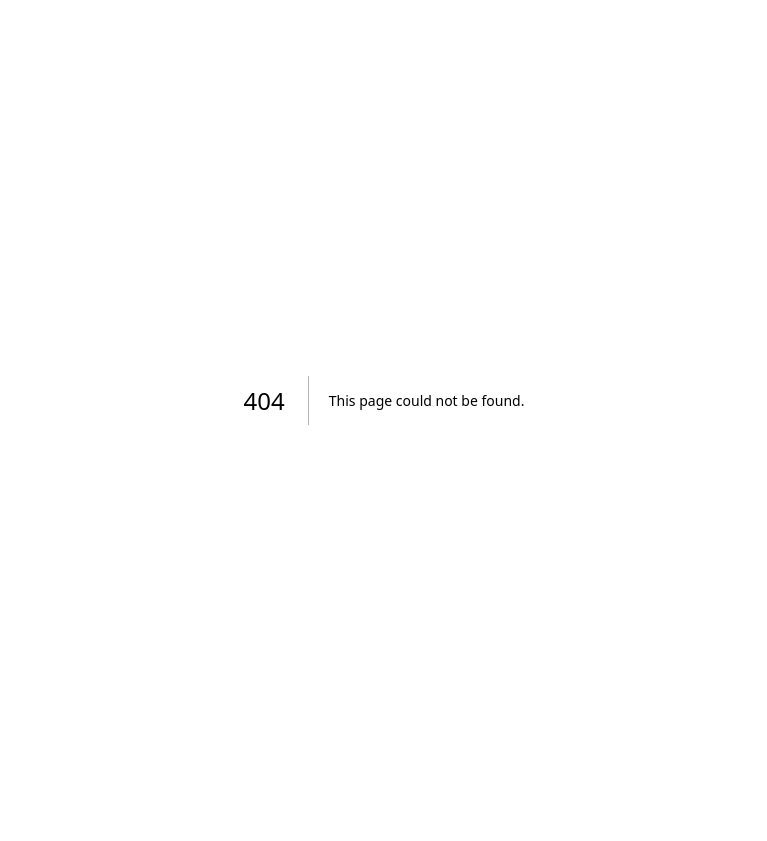
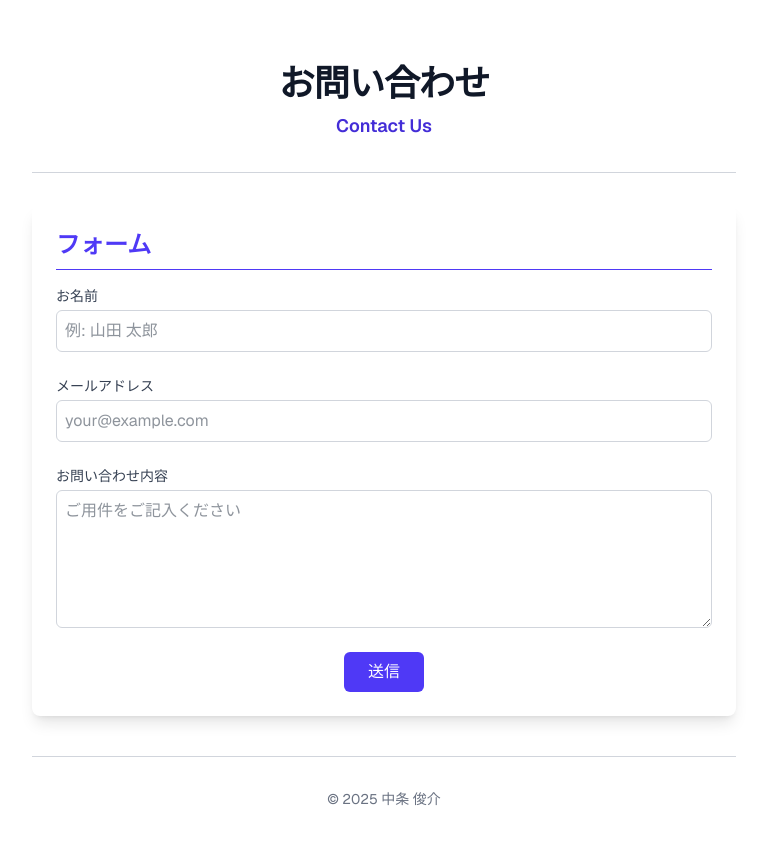
Before and after one commit to IshidaHibiki0810/test-sanctum-system, a Next.js app: page /contact in a window 1280 px wide. Before the commit this address had no page. Shown: the whole page, without its empty margins (256-1023 px from the left). Before the commit the page ends 800 px from the top, so only its background shows below. Built offline with nearby package versions, Linux system fonts and the light colour scheme.

Commit message:
ページ追加

```diff
--- /dev/null
+++ b/app/blog/page.tsx
@@ -0,0 +1,63 @@
+// app/blog/page.tsx
+
+import React from "react";
+
+interface BlogPost {
+  title: string;
+  date: string;
+  summary: string;
+}
+
+const blogPosts: BlogPost[] = [
+  {
+    title: "初めてのNext.js開発",
+    date: "2025-12-01",
+    summary: "Next.jsを使ったプロジェクトの立ち上げ方法や、App Routerの基本を紹介します。",
+  },
+  {
+    title: "Tailwind CSSで効率的にデザイン",
+    date: "2025-12-05",
+    summary: "ユーティリティクラスを活用して、レスポンシブで美しいUIを素早く構築する方法。",
+  },
+  {
+    title: "SQLiteとTurso DBの使い分け",
+    date: "2025-12-10",
+    summary: "軽量なSQLiteとクラウド対応のTurso DBをどう使い分けるかを解説します。",
+  },
+];
+
+export default function BlogPage() {
+  return (
+    <main className="container mx-auto p-4 md:p-8 max-w-3xl font-sans text-gray-800">
+      {/* ヘッダー */}
+      <header className="py-8 border-b border-gray-300 mb-8 text-center">
+        <h1 className="text-4xl font-extrabold tracking-tight text-gray-900">
+          ブログ
+        </h1>
+        <p className="text-lg mt-2 text-indigo-700 font-semibold">
+          Blog Posts
+        </p>
+      </header>
+
+      {/* 記事一覧 */}
+      <section className="space-y-8">
+        {blogPosts.map((post, index) => (
+          <article key={index} className="p-6 bg-white shadow rounded-lg">
+            <h2 className="text-2xl font-bold text-indigo-600 mb-2">
+              {post.title}
+            </h2>
+            <p className="text-sm text-gray-500 mb-4">{post.date}</p>
+            <p className="text-base text-gray-700">{post.summary}</p>
+          </article>
+        ))}
+      </section>
+
+      {/* フッター */}
+      <footer className="pt-8 border-t border-gray-300 text-center mt-10">
+        <p className="text-sm text-gray-500">
+          © {new Date().getFullYear()} 中条 俊介
+        </p>
+      </footer>
+    </main>
+  );
+}
--- /dev/null
+++ b/app/contact/page.tsx
@@ -0,0 +1,115 @@
+// app/contact/page.tsx
+
+"use client"; // ← フォーム送信処理を行うのでクライアントコンポーネント化が必要
+
+import React, { useState } from "react";
+
+export default function ContactPage() {
+  // ★ 追加: 入力値を管理するための useState フック
+  const [name, setName] = useState("");
+  const [email, setEmail] = useState("");
+  const [message, setMessage] = useState("");
+
+  // ★ 追加: フォーム送信処理
+  async function handleSubmit(e: React.FormEvent) {
+    e.preventDefault();
+    const res = await fetch("/api/contact", {
+      method: "POST",
+      headers: { "Content-Type": "application/json" },
+      body: JSON.stringify({ name, email, message }),
+    });
+    const data = await res.json();
+    alert(data.message); // 成功/失敗メッセージを表示
+  }
+
+  return (
+    <main className="container mx-auto p-4 md:p-8 max-w-3xl font-sans text-gray-800">
+      {/* ヘッダー */}
+      <header className="py-8 border-b border-gray-300 mb-8 text-center">
+        <h1 className="text-4xl font-extrabold tracking-tight text-gray-900">
+          お問い合わせ
+        </h1>
+        <p className="text-lg mt-2 text-indigo-700 font-semibold">
+          Contact Us
+        </p>
+      </header>
+
+      {/* お問い合わせフォーム */}
+      <section className="mb-10 p-6 bg-white shadow-lg rounded-lg">
+        <h2 className="text-2xl font-bold mb-4 border-b pb-2 text-indigo-600">
+          フォーム
+        </h2>
+        {/* ★ 変更: onSubmit に handleSubmit を設定 */}
+        <form className="space-y-6" onSubmit={handleSubmit}>
+          {/* 名前 */}
+          <div>
+            <label htmlFor="name" className="block text-sm font-medium text-gray-700">
+              お名前
+            </label>
+            <input
+              type="text"
+              id="name"
+              name="name"
+              // ★ 変更: value と onChange を追加
+              value={name}
+              onChange={(e) => setName(e.target.value)}
+              className="mt-1 block w-full border border-gray-300 rounded-md p-2 focus:ring-indigo-500 focus:border-indigo-500"
+              placeholder="例: 山田 太郎"
+            />
+          </div>
+
+          {/* メールアドレス */}
+          <div>
+            <label htmlFor="email" className="block text-sm font-medium text-gray-700">
+              メールアドレス
+            </label>
+            <input
+              type="email"
+              id="email"
+              name="email"
+              // ★ 変更: value と onChange を追加
+              value={email}
+              onChange={(e) => setEmail(e.target.value)}
+              className="mt-1 block w-full border border-gray-300 rounded-md p-2 focus:ring-indigo-500 focus:border-indigo-500"
+              placeholder="your@example.com"
+            />
+          </div>
+
+          {/* メッセージ */}
+          <div>
+            <label htmlFor="message" className="block text-sm font-medium text-gray-700">
+              お問い合わせ内容
+            </label>
+            <textarea
+              id="message"
+              name="message"
+              rows={5}
+              // ★ 変更: value と onChange を追加
+              value={message}
+              onChange={(e) => setMessage(e.target.value)}
+              className="mt-1 block w-full border border-gray-300 rounded-md p-2 focus:ring-indigo-500 focus:border-indigo-500"
+              placeholder="ご用件をご記入ください"
+            ></textarea>
+          </div>
+
+          {/* 送信ボタン */}
+          <div className="text-center">
+            <button
+              type="submit"
+              className="px-6 py-2 bg-indigo-600 text-white rounded-md hover:bg-indigo-700 transition"
+            >
+              送信
+            </button>
+          </div>
+        </form>
+      </section>
+
+      {/* フッター */}
+      <footer className="pt-8 border-t border-gray-300 text-center">
+        <p className="text-sm text-gray-500">
+          © {new Date().getFullYear()} 中条 俊介
+        </p>
+      </footer>
+    </main>
+  );
+}
--- /dev/null
+++ b/app/history/page.tsx
@@ -0,0 +1,42 @@
+// app/history/page.tsx
+
+import React from "react";
+
+export default function HistoryPage() {
+  return (
+    <main className="container mx-auto p-4 md:p-8 max-w-3xl font-sans text-gray-800">
+      {/* ヘッダー */}
+      <header className="py-8 border-b border-gray-300 mb-8 text-center">
+        <h1 className="text-4xl font-extrabold tracking-tight text-gray-900">
+          History
+        </h1>
+        <p className="text-lg mt-2 text-indigo-700 font-semibold">
+          仮ページ（準備中）
+        </p>
+      </header>
+
+      {/* コンテンツ */}
+      <section className="mb-10 p-6 bg-white shadow-lg rounded-lg">
+        <h2 className="text-2xl font-bold mb-4 border-b pb-2 text-indigo-600">
+          過去の記録
+        </h2>
+        <ul className="list-disc pl-6 space-y-2 text-gray-700">
+          <li>年表形式での経歴紹介</li>
+          <li>プロジェクトごとの成果まとめ</li>
+          <li>受賞歴やイベント参加記録</li>
+          <li>写真や資料のアーカイブ</li>
+        </ul>
+        <p className="mt-6 text-gray-500 italic">
+          ※ 現在は仮ページです。今後詳細な履歴情報を追加予定です。
+        </p>
+      </section>
+
+      {/* フッター */}
+      <footer className="pt-8 border-t border-gray-300 text-center">
+        <p className="text-sm text-gray-500">
+          © {new Date().getFullYear()} 中条 俊介
+        </p>
+      </footer>
+    </main>
+  );
+}
--- /dev/null
+++ b/app/lib/db.ts
@@ -0,0 +1,16 @@
+// lib/db.ts
+import { createClient } from "@libsql/client";
+
+// 環境変数を読み込む (.env.local の DATABASE_URL / DATABASE_AUTH_TOKEN を参照)
+const DB_URL = process.env.DATABASE_URL;
+const DB_TOKEN = process.env.DATABASE_AUTH_TOKEN;
+
+// デバッグ用ログ（起動時に確認できる）
+console.log("DB URL:", DB_URL ?? "undefined");
+console.log("Auth Token:", DB_TOKEN ? "Loaded" : "Missing");
+
+// DBクライアントを作成
+export const db = createClient({
+  url: DB_URL!,
+  authToken: DB_TOKEN,
+});
```
